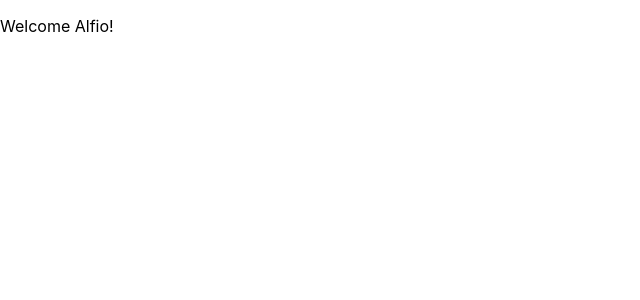
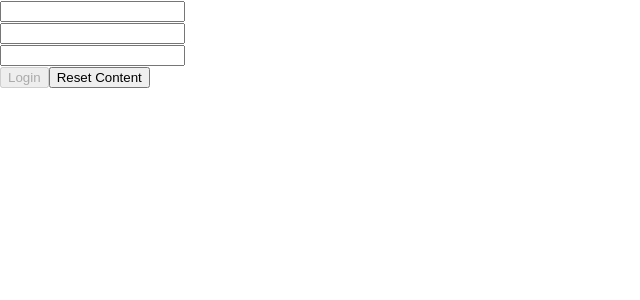
Before and after one commit to PuglisiAlfio/ReactJS, a React (Create React App) app in the folder esercizio-1/first-project/: page / in a window 1280 px wide. Shown: the top 300 px of the page, without its empty margins (0-640 px from the left). Built offline with nearby package versions, Linux system fonts and the light colour scheme.

Commit message:
Forms - Add a "reset" `button`

```diff
--- a/esercizio-1/first-project/src/App.js
+++ b/esercizio-1/first-project/src/App.js
@@ -1,9 +1,9 @@
-import Welcome from './components/Welcome';
+import Form from './components/Form';
 import './App.css';
 
 function App() {
   return <div>
-          <Welcome name = "Alfio"/>
+          <Form/>
         </div>
 }
 
--- /dev/null
+++ b/esercizio-1/first-project/src/components/Form.jsx
@@ -0,0 +1,35 @@
+import { useState } from "react";
+import Login from "./Login"
+
+const Form = () => {
+
+  const [name, setName] = useState("");
+  const [lastName, setLastName] = useState("");
+  const [pass, setPass] = useState("");
+
+  const setNameHandler = (event) => {
+    setName({ name: event.target.value });
+  };
+
+  const setLastNameHandler = (event) => {
+    setLastName({lastName: event.target.value})
+  }
+
+  const setPassHandler = (event) => {
+    setPass({ pass: event.target.value });
+  };
+
+  return (
+    <form>
+      <input type="text" onChange={setNameHandler} />
+      <br />
+      <input type="text" onChange={setLastNameHandler} />
+      <br />
+      <input type="password" onChange={setPassHandler} />
+      <br />
+      <Login name={name} lastName={lastName} pass={pass} />
+    </form>
+  );
+}
+
+export default Form
--- /dev/null
+++ b/esercizio-1/first-project/src/components/Login.jsx
@@ -0,0 +1,32 @@
+
+const Login = (props) => {
+
+    const onLogin = (event) => {
+        event.preventDefault();
+    let values = {
+        name: props.name,
+        lastName: props.lastName,
+        password: props.pass,
+    }
+    console.log(values)
+    }
+
+    const resetContent = () => {
+        let values = {
+            name: '',
+            lastName: '',
+            password: '',
+        }
+        return values
+    }
+
+
+        return(
+            <>
+                <button disabled={!props.name || !props.pass ||!props.lastName} onClick={onLogin}>Login</button>
+                <button onClick={resetContent}>Reset Content</button>
+            </>
+        )
+}
+
+export default Login
```
